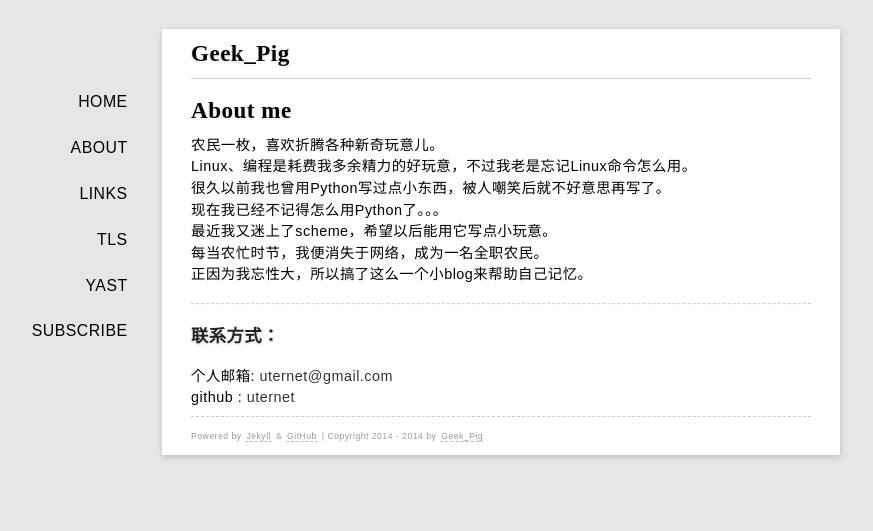
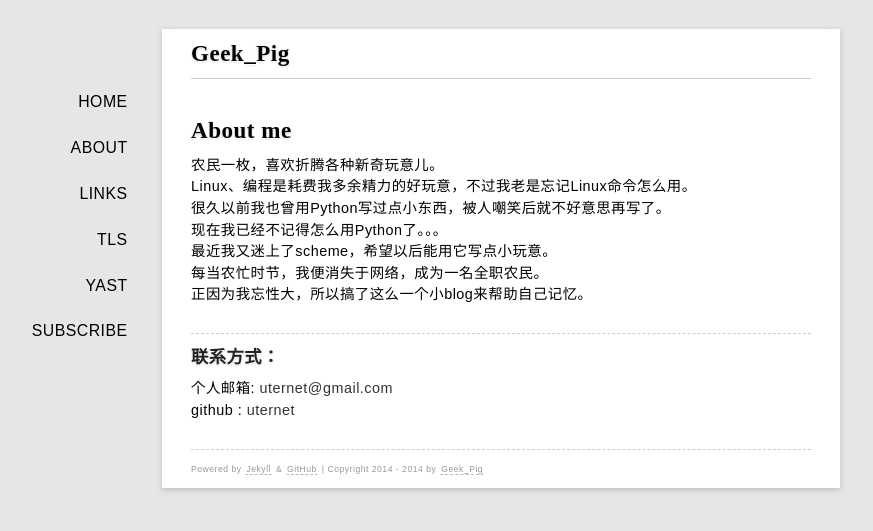
Before and after one commit to rhuichao/uternet.github.io, a Jekyll site: the page built from about/index.md, in a window 1280 px wide. Shown: the top 531 px of the page, without its empty margins (139-1012 px from the left). Built offline with Jekyll 4.4.1, drawn with Linux system fonts in a browser that asks for light colours; some web fonts are replaced; Markdown is read by kramdown in place of the engine named in the settings.

Commit message:
new document posted

```diff
--- a/media/css/style.css
+++ b/media/css/style.css
@@ -45,6 +45,7 @@ hr {
 p {
     padding:.5em 0;
     line-height: 150%;
+    margin-bottom:20px;
 }
 
 
@@ -233,7 +234,7 @@ h3{
     font-family:"Gentium Book Basic","Galdeano","Hiragino Sans GB","Microsoft YaHei",serif;
     font-size:1.2em;
     color:#222;
-    line-height: 250%;
+    line-height: 150%;
     text-shadow: 0px 1px 0px rgb(255, 255, 255), 0px 1px 2px rgba(170, 170, 170, 0.8);
 }
 
```
